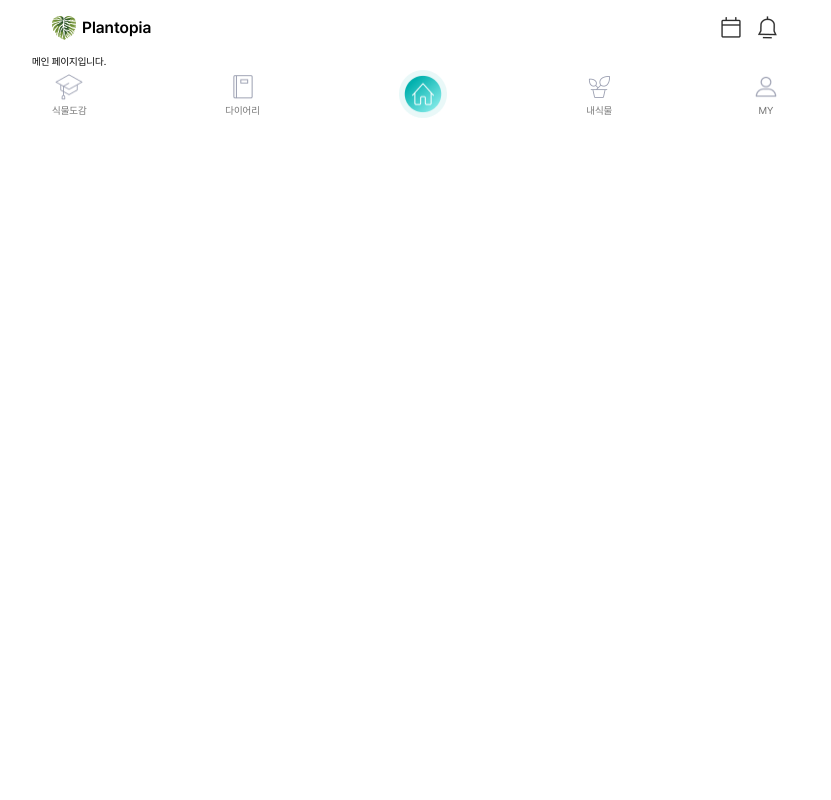
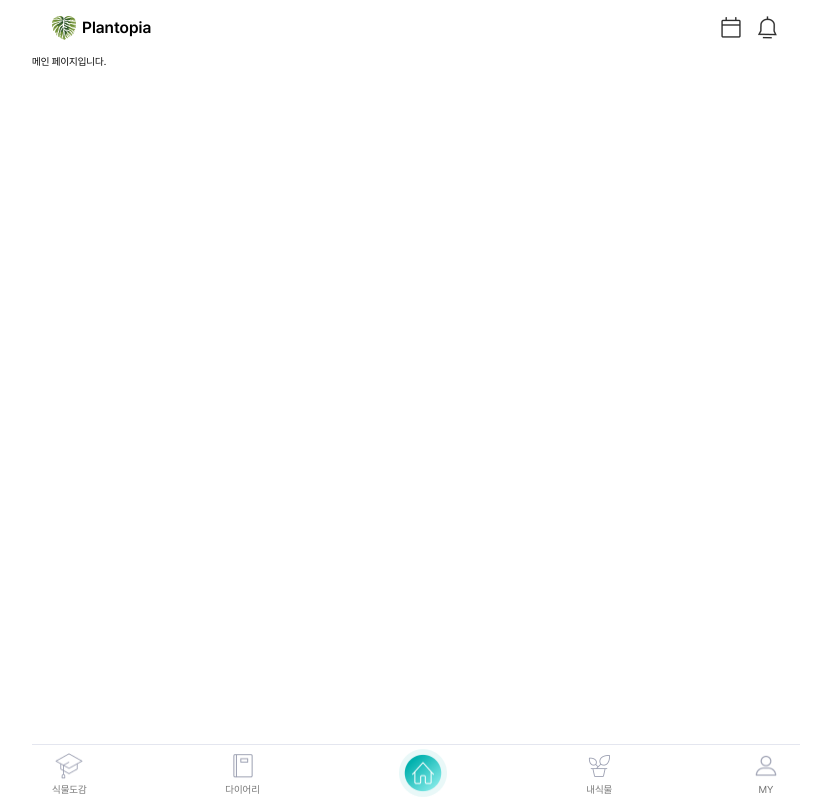
Before and after one commit to kes-knows-nothing/plantopia, a React app: page / in a window 1280 px wide. Shown: the whole page, without its empty margins (224-1055 px from the left). Built offline with nearby package versions, Linux system fonts and the light colour scheme; the HTML template or start-up script is replaced by a standard one.

Commit message:
footer 스타일 수정
* position fixed를 통해 뷰포트 최하단의 붙이도록 스타일 변경

* border top 추가

```diff
--- a/src/components/footer/Footer.tsx
+++ b/src/components/footer/Footer.tsx
@@ -9,7 +9,7 @@ import HOME from '@/assets/images/icons/home.png';
 
 const Footer = () => {
   return (
-    <footer className="footer inner">
+    <footer className="inner footer">
       <Link className="btn" to="/dict">
         <img src={DICT_OFF} alt="plant dictionary" />
         식물도감
--- a/src/components/footer/footer.scss
+++ b/src/components/footer/footer.scss
@@ -1,10 +1,14 @@
 .footer {
+  position: fixed;
+  bottom: 0;
+  max-width: 768px;
   display: flex;
   justify-content: space-between;
   align-items: center;
   width: 100%;
   height: 5.6rem;
   background: #fff;
+  border-top: 1px solid #e4e6ef;
 
   .home_btn {
     height: min-content;
```
